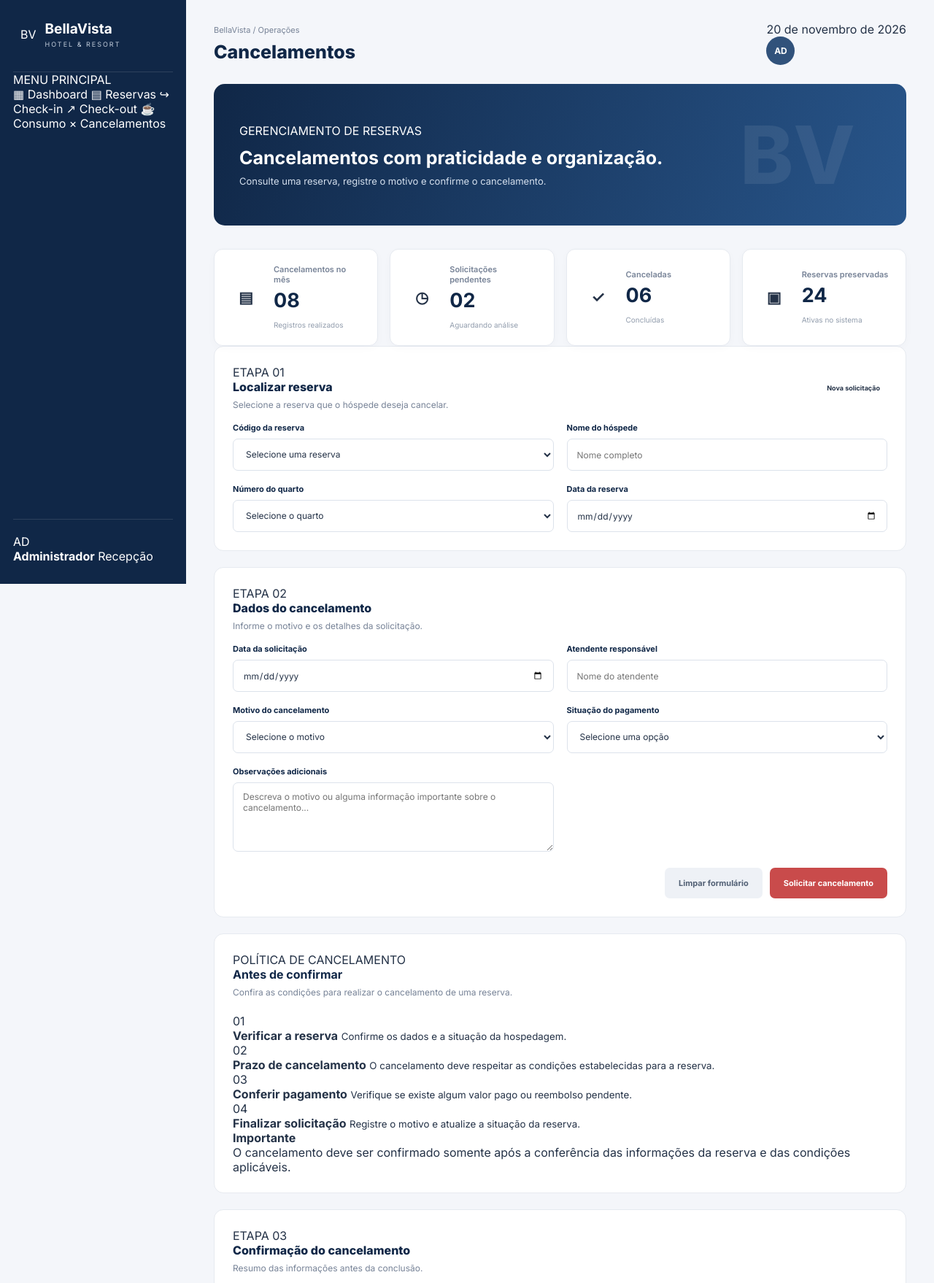
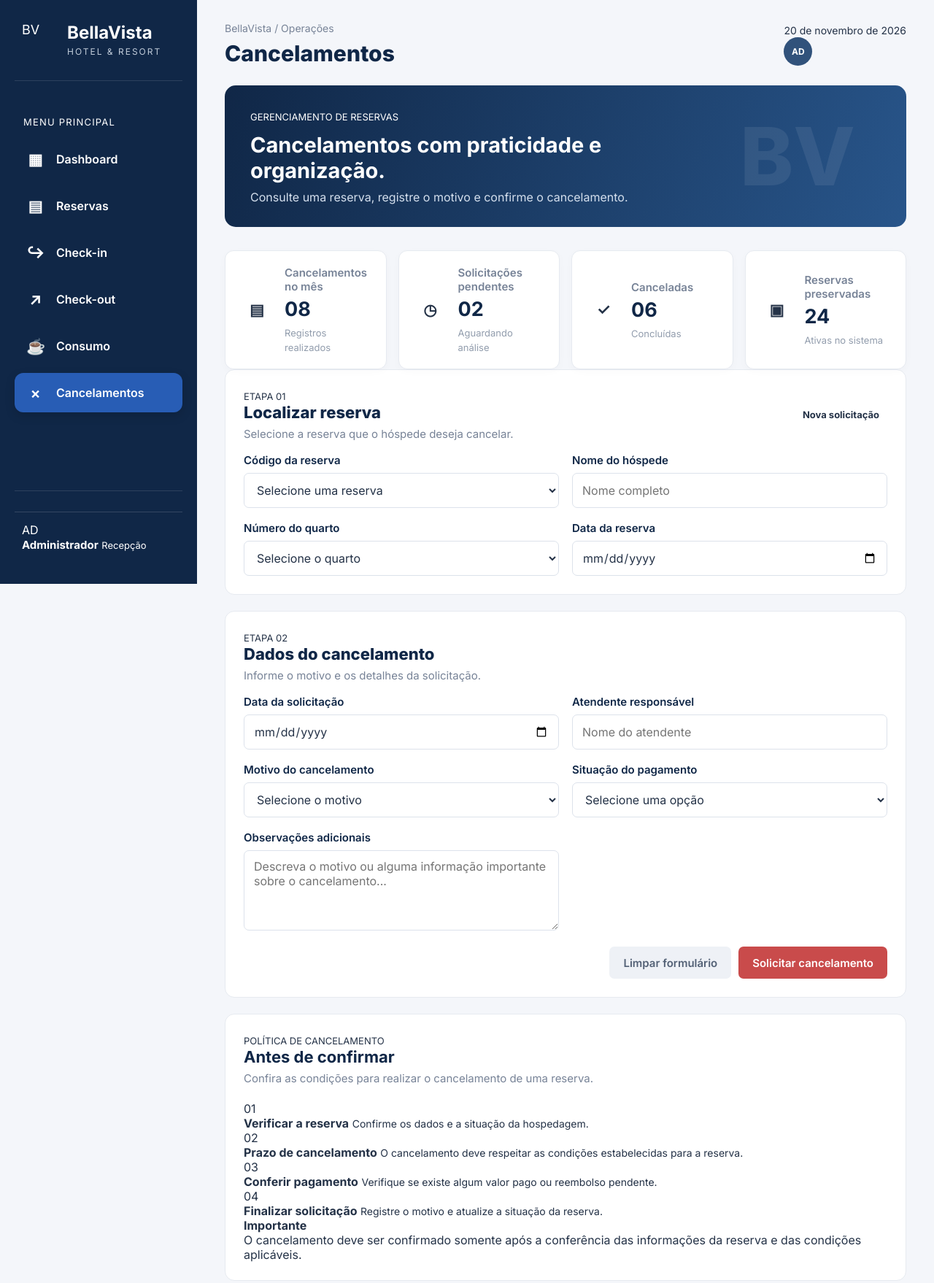
Before and after one commit to Helo010/Hotelaria-Descktop, a plain HTML site: page cancelamentos.html in a window 1280 px wide. Shown: the top 1758 px of the page at 73% size. Drawn offline with Linux system fonts and the light colour scheme.

Commit message:
alteracoes no menu e no mapeamaento de quartos

```diff
--- a/style.css
+++ b/style.css
@@ -884,3 +884,329 @@ tbody tr:hover {
         flex-direction: column;
     }
 }
+
+
+
+/* =====================================
+   AJUSTE GERAL DE TIPOGRAFIA - DESKTOP
+===================================== */
+
+body {
+    font-size: 16px;
+}
+
+/* Menu lateral */
+.brand h2 {
+    font-size: 23px;
+}
+
+.brand span {
+    font-size: 12px;
+}
+
+.sidebar-label {
+    font-size: 13px;
+}
+
+.sidebar-nav a {
+    font-size: 16px;
+    padding: 15px 18px;
+}
+
+.profile strong {
+    font-size: 15px;
+}
+
+.profile span {
+    font-size: 13px;
+}
+
+/* Cabeçalho */
+.breadcrumb {
+    font-size: 14px;
+}
+
+.topbar h1 {
+    font-size: 30px;
+}
+
+.topbar-date {
+    font-size: 14px;
+}
+
+/* Banner principal */
+.welcome-banner h2 {
+    font-size: 29px;
+}
+
+.welcome-banner p {
+    font-size: 16px;
+}
+
+.banner-tag {
+    font-size: 13px;
+}
+
+/* Títulos das seções */
+.section-heading h2,
+.content-card h2 {
+    font-size: 22px;
+}
+
+.section-heading p,
+.content-card > p {
+    font-size: 15px;
+}
+
+.section-kicker {
+    font-size: 13px;
+}
+
+/* Indicadores */
+.stat-card span {
+    font-size: 15px;
+}
+
+.stat-card h3 {
+    font-size: 27px;
+}
+
+.stat-card small {
+    font-size: 13px;
+}
+
+/* Formulários */
+.form-group label {
+    font-size: 15px;
+    font-weight: 600;
+}
+
+.form-group input,
+.form-group select,
+.form-group textarea {
+    font-size: 16px;
+    min-height: 48px;
+}
+
+.form-group textarea {
+    min-height: 110px;
+}
+
+/* Botões */
+.btn,
+button {
+    font-size: 15px;
+    font-weight: 600;
+    min-height: 44px;
+}
+
+/* Tabelas */
+.data-table th {
+    font-size: 14px;
+}
+
+.data-table td {
+    font-size: 15px;
+    padding: 17px 14px;
+}
+
+/* Situação das reservas */
+.status {
+    font-size: 13px;
+    padding: 7px 11px;
+}
+
+/* Resumo de pagamento e checkout */
+.bill-row strong,
+.bill-row span {
+    font-size: 15px;
+}
+
+.bill-total strong {
+    font-size: 23px;
+}
+
+.bill-total span {
+    font-size: 16px;
+}
+
+/* Informações complementares */
+.form-note,
+.policy-item small,
+.confirmation-item small {
+    font-size: 14px;
+}
+
+.policy-item strong,
+.confirmation-item strong {
+    font-size: 16px;
+}
+
+/* Rodapé */
+.footer {
+    font-size: 13px;
+}
+
+/* Espaço e leitura em telas menores */
+@media (max-width: 800px) {
+    .topbar h1 {
+        font-size: 26px;
+    }
+
+    .welcome-banner h2 {
+        font-size: 24px;
+    }
+
+    .section-heading h2,
+    .content-card h2 {
+        font-size: 20px;
+    }
+}
+
+
+/* =====================================
+   MAPA DE QUARTOS - CORES MAIS FORTES
+===================================== */
+
+/* Disponível */
+.room.available {
+    background: #d0f0df;
+    border: 1px solid #54ae7c;
+    color: #17633b;
+}
+
+/* Ocupado */
+.room.occupied {
+    background: #f4caca;
+    border: 1px solid #d87575;
+    color: #8d2525;
+}
+
+/* Reservado */
+.room.reserved {
+    background: #ffe5b5;
+    border: 1px solid #d9a13d;
+    color: #80500b;
+}
+
+/* Manutenção */
+.room.maintenance {
+    background: #d8d1f5;
+    border: 1px solid #9281d2;
+    color: #493b89;
+}
+
+/* Número e identificação do quarto */
+.room {
+    font-size: 16px;
+    font-weight: 700;
+    min-height: 75px;
+    border-radius: 12px;
+    transition: 0.2s ease;
+}
+
+.room:hover {
+    filter: brightness(0.96);
+    transform: translateY(-2px);
+}
+
+/* Legenda do mapa */
+.room-legend {
+    font-size: 14px;
+    font-weight: 600;
+}
+
+.room-legend span {
+    font-size: 14px;
+}
+
+
+/* =====================================
+   MENU LATERAL - MELHOR APROVEITAMENTO
+===================================== */
+
+.sidebar {
+    width: 270px;
+    padding: 30px 20px;
+}
+
+.brand {
+    margin-bottom: 48px;
+    gap: 14px;
+}
+
+.brand-icon {
+    width: 48px;
+    height: 48px;
+    font-size: 18px;
+}
+
+.brand h2 {
+    font-size: 24px;
+}
+
+.sidebar-label {
+    margin-bottom: 16px;
+    padding-left: 12px;
+    letter-spacing: 1.2px;
+}
+
+.sidebar-nav {
+    display: flex;
+    flex-direction: column;
+    gap: 10px;
+}
+
+.sidebar-nav a {
+    display: flex;
+    align-items: center;
+    gap: 16px;
+    min-height: 54px;
+    padding: 14px 16px;
+    border-radius: 12px;
+    font-size: 16px;
+    font-weight: 600;
+    transition: 0.2s ease;
+}
+
+.sidebar-nav a span {
+    width: 25px;
+    min-width: 25px;
+    text-align: center;
+    font-size: 21px;
+}
+
+.sidebar-nav a:hover {
+    background: rgba(255, 255, 255, 0.12);
+    transform: translateX(3px);
+}
+
+.sidebar-nav a.active {
+    background: #285db5;
+    color: #ffffff;
+    box-shadow: 0 5px 14px rgba(0, 0, 0, 0.15);
+}
+
+.sidebar-bottom {
+    margin-top: auto;
+    padding-top: 28px;
+}
+
+.profile {
+    padding: 14px 10px;
+    border-top: 1px solid rgba(255, 255, 255, 0.15);
+    gap: 12px;
+}
+
+/* Ajuste para telas menores */
+@media (max-width: 1150px) {
+    .sidebar {
+        width: 240px;
+        padding: 24px 15px;
+    }
+
+    .sidebar-nav a {
+        gap: 12px;
+        padding: 13px 12px;
+    }
+}
```
